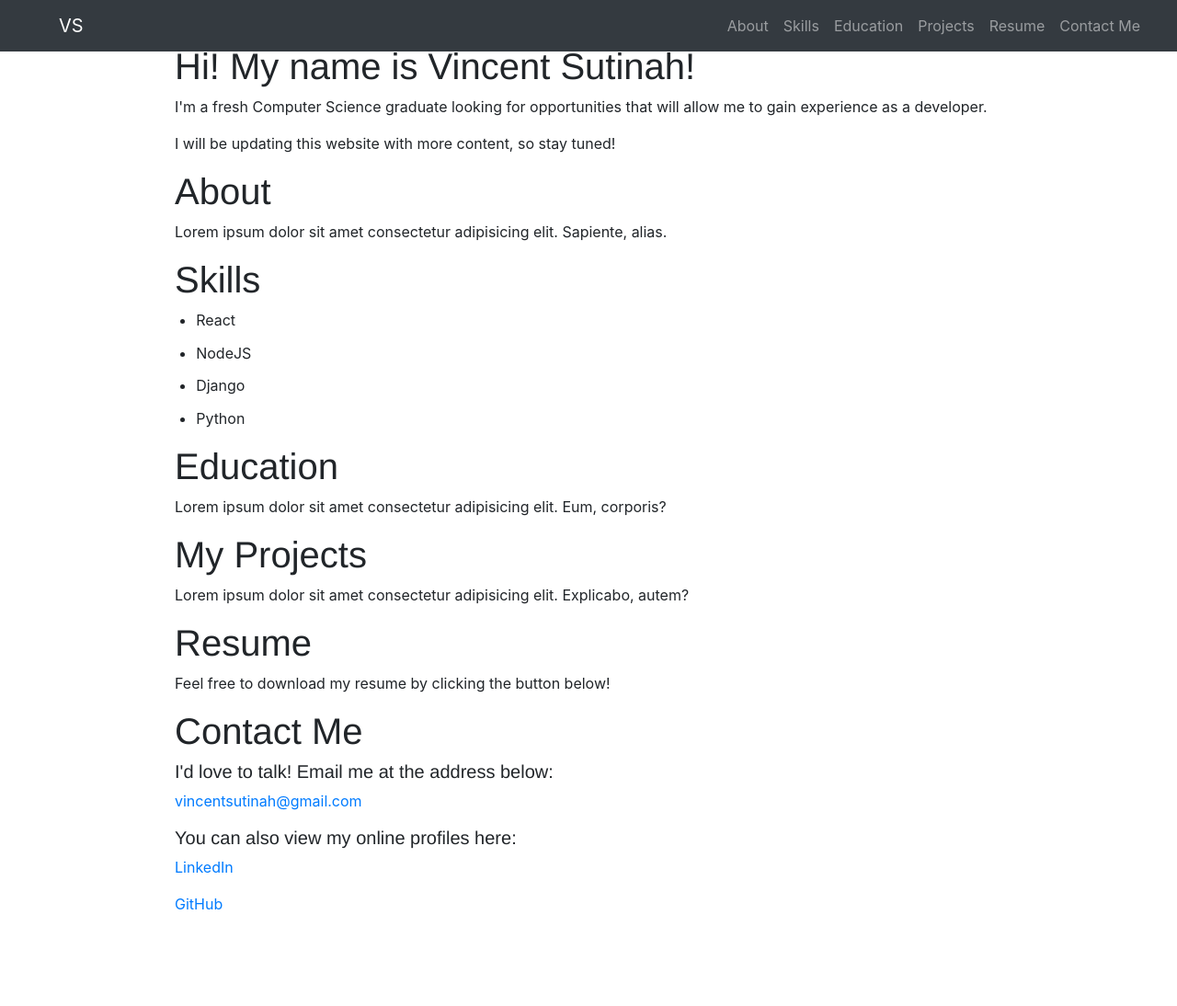
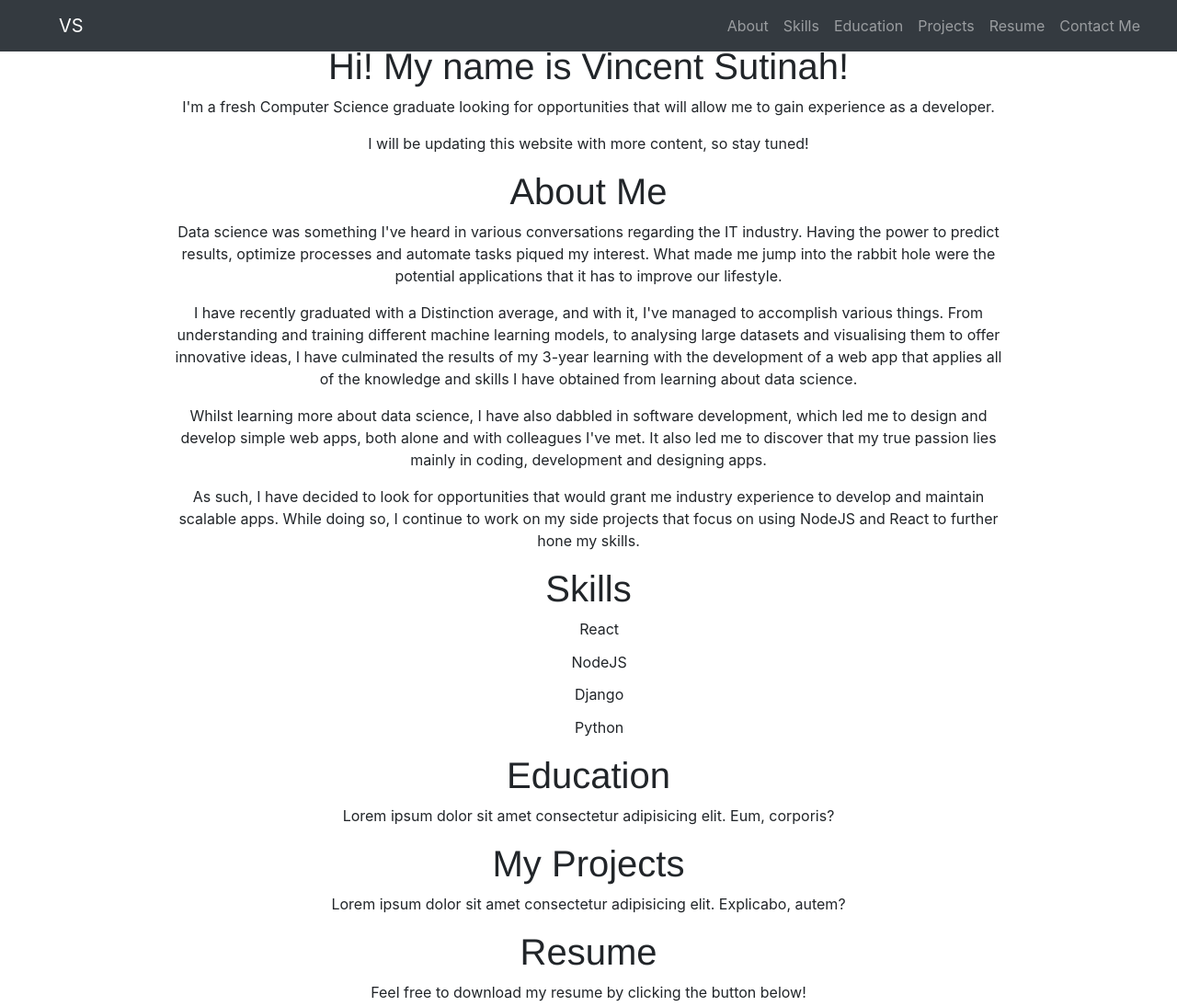
Before and after one commit to vsutinah/gatsby-cv, a Gatsby site: page / in a window 1280 px wide. Shown: the top 1094 px of the page at 92% size. Before the commit the page ends 1043 px from the top, so only its background shows below. Built offline with nearby package versions, Linux system fonts and the light colour scheme; Gatsby itself is replaced by a stand-in of ours.

Commit message:
Added Section component and Fade animations to Sections with react-reveal

```diff
--- a/package.json
+++ b/package.json
@@ -22,6 +22,7 @@
     "react": "^16.12.0",
     "react-bootstrap": "^1.4.0",
     "react-dom": "^16.12.0",
+    "react-reveal": "^1.2.2",
     "react-scroll": "^1.8.1",
     "react-typography": "^0.16.19",
     "typography": "^0.16.19",
--- /dev/null
+++ b/src/components/Section.js
@@ -0,0 +1,11 @@
+import React from 'react'
+
+const Section = ({ id, children }) => {
+    return (
+        <div id={ id } style={{ textAlign: `center` }}>
+            { children }
+        </div>
+    )
+}
+
+export default Section
--- a/src/pages/index.js
+++ b/src/pages/index.js
@@ -1,43 +1,65 @@
 import React, { Fragment } from "react"
 import Layout from '../components/Layout'
 import Header from '../components/Header'
+import Section from '../components/Section'
+import Fade from 'react-reveal/Fade'
 
 export default function Home() {
   return (
     <Fragment>
       <Header/>
       <Layout>
-        <div id='intro'>
+        <Fade left>
+        <Section id='intro'>
           <h1>Hi! My name is Vincent Sutinah!</h1>
           <p>I&apos;m a fresh Computer Science graduate looking for opportunities that will allow me to gain experience as a developer.</p>
           <p>I will be updating this website with more content, so stay tuned!</p>
-        </div>
-        <div id='about'>
-          <h1>About</h1>
-          <p>Lorem ipsum dolor sit amet consectetur adipisicing elit. Sapiente, alias.</p>
-        </div>
-        <div id='skills'>
+        </Section>
+        </Fade>
+        <Fade right>
+        <Section id='about'>
+          <h1>About Me</h1>
+            <p>Data science was something I&apos;ve heard in various conversations regarding the IT industry. Having the power to predict results, optimize processes and automate tasks piqued my interest. What made me jump into the rabbit hole were the potential applications that it has to improve our lifestyle.</p>
+
+            <p>I have recently graduated with a Distinction average, and with it, I&apos;ve managed to accomplish various things. From understanding and training different machine learning models, to analysing large datasets
+            and visualising them to offer innovative ideas, I have culminated the results of my 3-year learning with the development of a web app that applies all of the knowledge and skills I have obtained from learning about data science.</p>
+
+            <p>Whilst learning more about data science, I have also dabbled in software development, which led me to design and develop simple web apps, both alone and with colleagues I&apos;ve met. It also led me to discover that my true passion lies mainly in coding, development and designing apps.</p>
+
+            <p>As such, I have decided to look for opportunities that would grant me industry experience to develop and maintain scalable apps. While doing so, I continue to work on my side projects that focus on using NodeJS and React to further hone my skills.</p>
+        </Section>
+        </Fade>
+        <Fade left>
+        <Section id='skills'>
           <h1>Skills</h1>
-          <ul>
+          <ul style={{ listStyle: `none` }}>
             <li>React</li>
             <li>NodeJS</li>
             <li>Django</li>
             <li>Python</li>
           </ul>
-        </div>
-        <div id='education'>
+        </Section>
+        </Fade>
+        <Fade right>
+        <Section id='education'>
           <h1>Education</h1>
           <p>Lorem ipsum dolor sit amet consectetur adipisicing elit. Eum, corporis?</p>
-        </div>
-        <div id='projects'>
+        </Section>
+        </Fade>
+        <Fade left>
+        <Section id='projects'>
           <h1>My Projects</h1>
           <p>Lorem ipsum dolor sit amet consectetur adipisicing elit. Explicabo, autem?</p>
-        </div>
-        <div id='resume'>
+        </Section>
+        </Fade>
+        <Fade right>
+        <Section id='resume'>
           <h1>Resume</h1>
           <p>Feel free to download my resume by clicking the button below!</p>
-        </div>
-        <div id='contact'>
+        </Section>
+        </Fade>
+        <Fade left >
+        <Section id='contact'>
           <h1>Contact Me</h1>
             <h5>I&apos;d love to talk! Email me at the address below:</h5>
             <p>
@@ -54,7 +76,8 @@ export default function Home() {
                     GitHub
                 </a>
             </p>
-        </div>
+        </Section>
+        </Fade>
       </Layout>
     </Fragment>
   )
```
Also changed, not shown: src/pages/about.js (deleted, +0 -23 lines), 1 other file.
